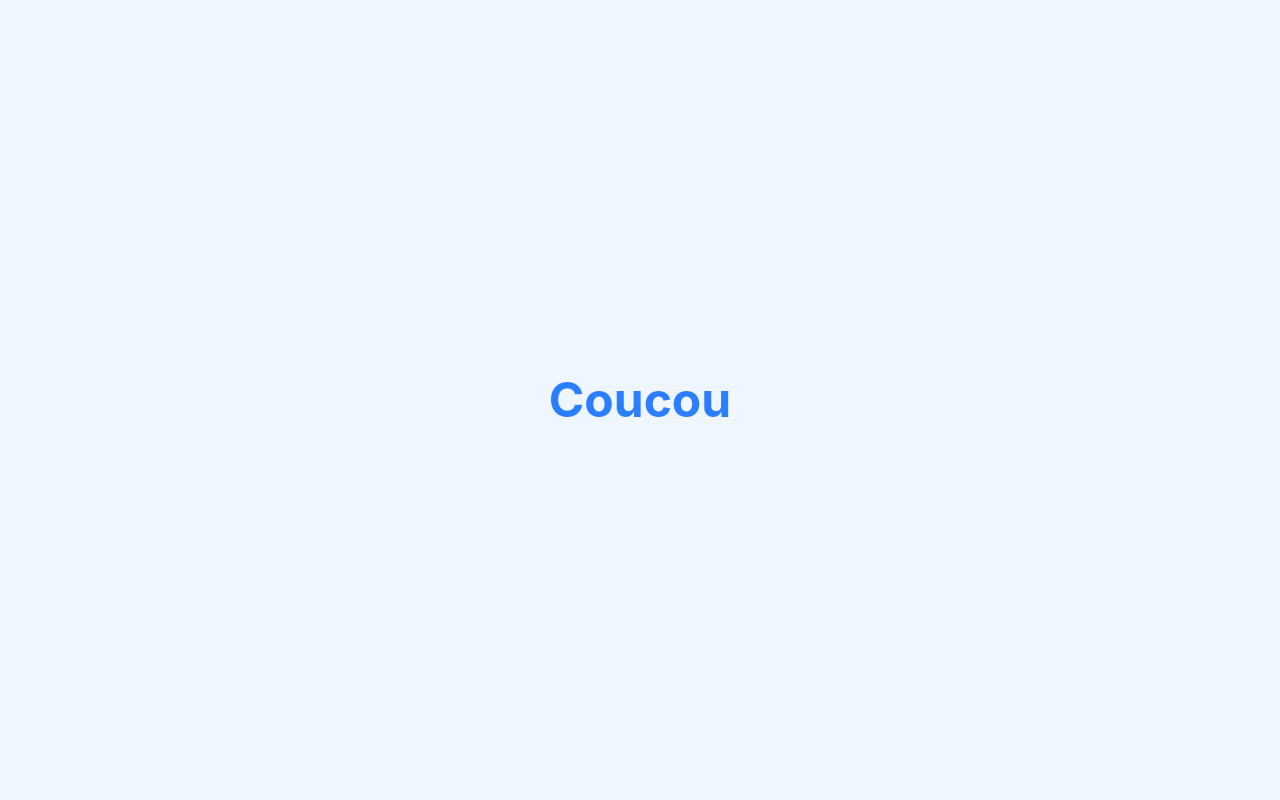
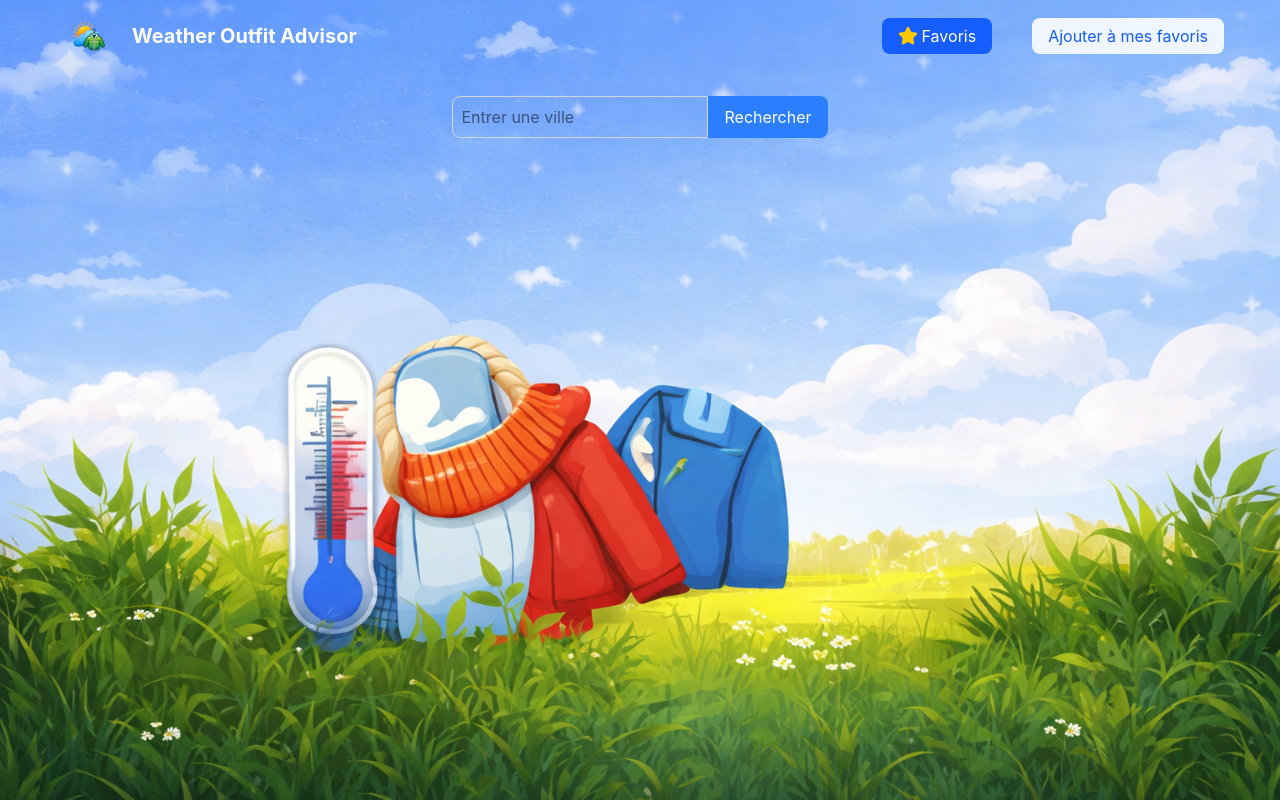
Before and after one commit to JulienF-OC/Weather-Outfit-Advisor, a React (Vite) app: page / in a window 1280 px wide. Built offline with nearby package versions, Linux system fonts and the light colour scheme.

Commit message:
Ajout du background et de la navbar quasiment terminée

```diff
--- a/package.json
+++ b/package.json
@@ -10,6 +10,7 @@
     "preview": "vite preview"
   },
   "dependencies": {
+    "lucide-react": "^0.577.0",
     "react": "^19.2.0",
     "react-dom": "^19.2.0"
   },
--- a/src/App.jsx
+++ b/src/App.jsx
@@ -1,11 +1,13 @@
+import Navbar from "./Components/Navbar";
+import SearchBar from "./Components/Searchbar";
+
 function App() {
   return (
-    <div className="h-screen flex items-center justify-center">
-      <h1 className="text-blue-500 text-5xl font-bold">
-        Coucou
-      </h1>
+    <div>
+      <Navbar />
+      <SearchBar />
     </div>
-  )
+  );
 }
 
-export default App
+export default App;
--- /dev/null
+++ b/src/Components/Navbar.jsx
@@ -0,0 +1,28 @@
+import Logo from "../assets/Logo.png";
+import { Star } from "lucide-react";
+
+function Navbar() {
+  return (
+    <nav className="bg-transparent p-4 flex justify-between items-center text-white">
+      <div className="flex items-center space-x-2 ml-10">
+        <img
+          src={Logo}
+          alt="Soleil jaune caché derrière un nuage bleu avec une doudoune devant ces derniers."
+          className="w-17 h-10"
+        />
+        <h1 className="font-bold text-xl">Weather Outfit Advisor</h1>
+      </div>
+      <div className="flex gap-10 mr-10">
+      <button className="bg-blue-600 text-white px-4 py-1 rounded flex items-center space-x-1 rounded-lg hover:bg-blue-500 cursor-pointer transition-colors duration-200">
+        <Star className="text-yellow-400 w-5 h-5" fill="currentColor" />
+        <span>Favoris</span>
+      </button>
+      <button className="bg-blue-50 text-blue-600 px-4 py-1.5 rounded space-x-1 rounded-lg cursor-pointer hover:bg-blue-100 hover:text-blue-700 transition-colors duration-200">
+        <span>Ajouter à mes favoris</span>
+      </button>
+      </div>
+    </nav>
+  );
+}
+
+export default Navbar;
--- /dev/null
+++ b/src/Components/Searchbar.jsx
@@ -0,0 +1,30 @@
+import { useState } from "react";
+
+function SearchBar({ onSearch }) {
+  const [city, setCity] = useState("");
+
+  const handleSearch = () => {
+    if(city.trim() !== "") onSearch(city.trim());
+    setCity("");
+  };
+
+  return (
+    <div className="flex justify-center mt-6">
+      <input
+        type="text"
+        placeholder="Entrer une ville"
+        value={city}
+        onChange={(e) => setCity(e.target.value)}
+        className="border border-gray-300 rounded-l-lg p-2 w-64 focus:outline-none focus:ring-2 focus:ring-blue-400"
+      />
+      <button
+        onClick={handleSearch}
+        className="bg-blue-500 text-white px-4 py-1 rounded-r-lg hover:bg-blue-600 transition-colors"
+      >
+        Rechercher
+      </button>
+    </div>
+  );
+}
+
+export default SearchBar;
--- a/src/index.css
+++ b/src/index.css
@@ -1,5 +1,7 @@
 @import "tailwindcss";
 
 body {
-  background-color: #EFF6FF;
+  margin: 0;
+  min-height: 100vh;
+  background: url("./assets/bg.png") center / cover no-repeat;
 }
```
Also changed, not shown: src/assets/bg.png (added), 1 other file (tests, documents, lock files or other folders).
